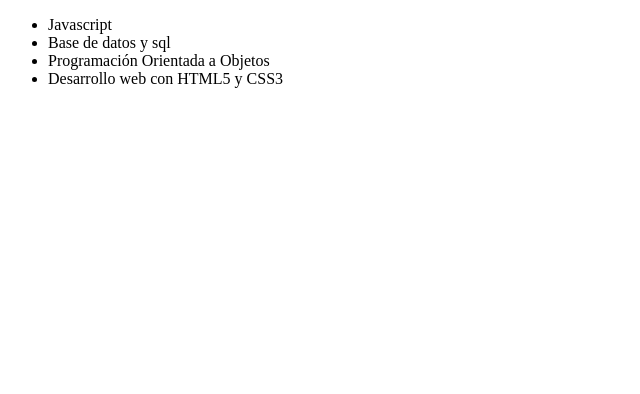
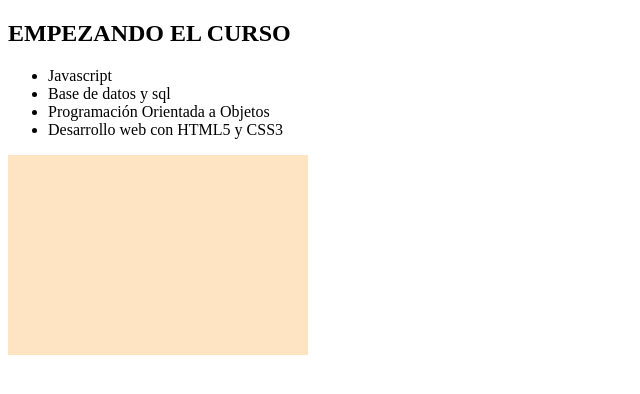
Before and after one commit to elpintik/alura-git, a plain HTML site: page index.html in a window 1280 px wide. Shown: the whole page, without its empty margins (0-640 px from the left). Drawn offline with Linux system fonts and the light colour scheme.

Commit message:
Se agrego un titulo y un cuadrado

```diff
--- a/index.html
+++ b/index.html
@@ -7,11 +7,15 @@
     <title>GitHub</title>
 </head>
 <body>
+    <h2>EMPEZANDO EL CURSO</h2>
     <ul>
         <li>Javascript</li>
         <li>Base de datos y sql</li>
         <li>Programación Orientada a Objetos</li>
         <li>Desarrollo web con HTML5 y CSS3</li>
     </ul>
+    <section style="background-color:bisque; width:300px; height:200px;">
+
+    </section>
 </body>
 </html>
```
